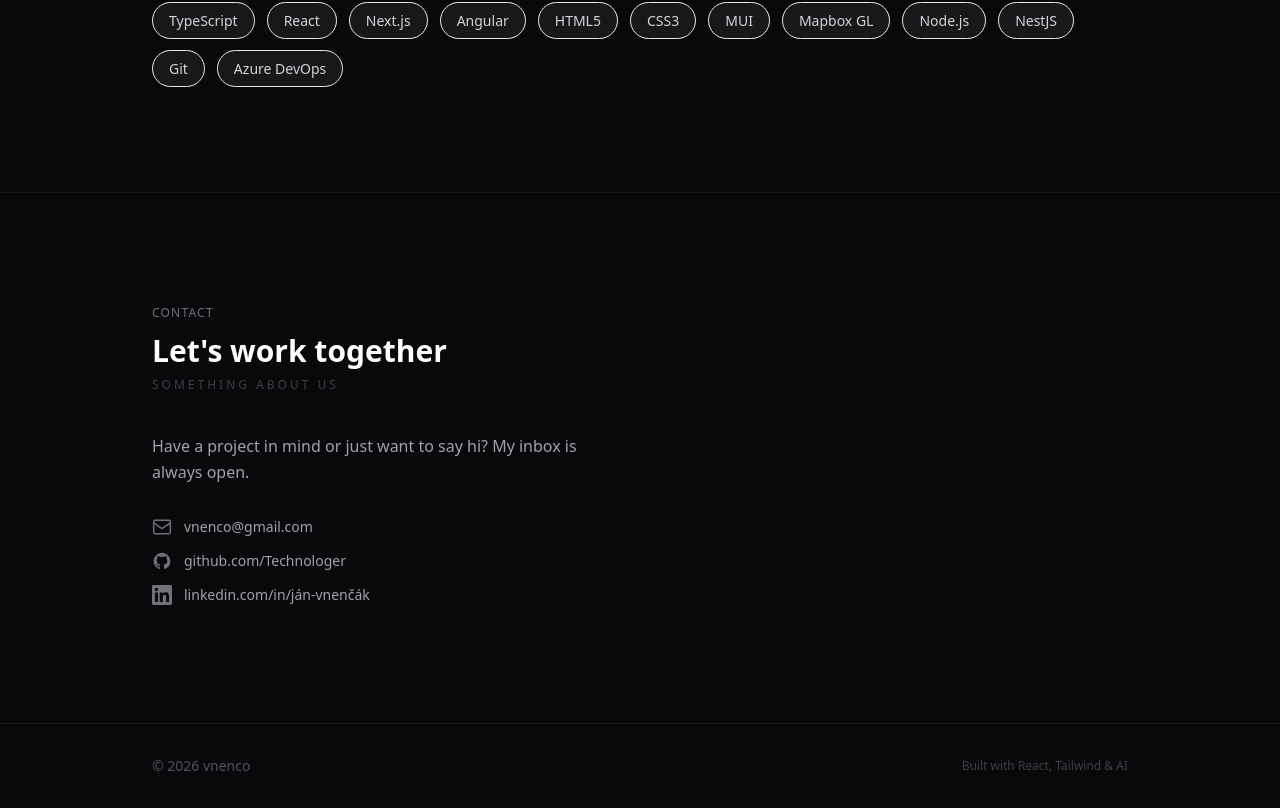
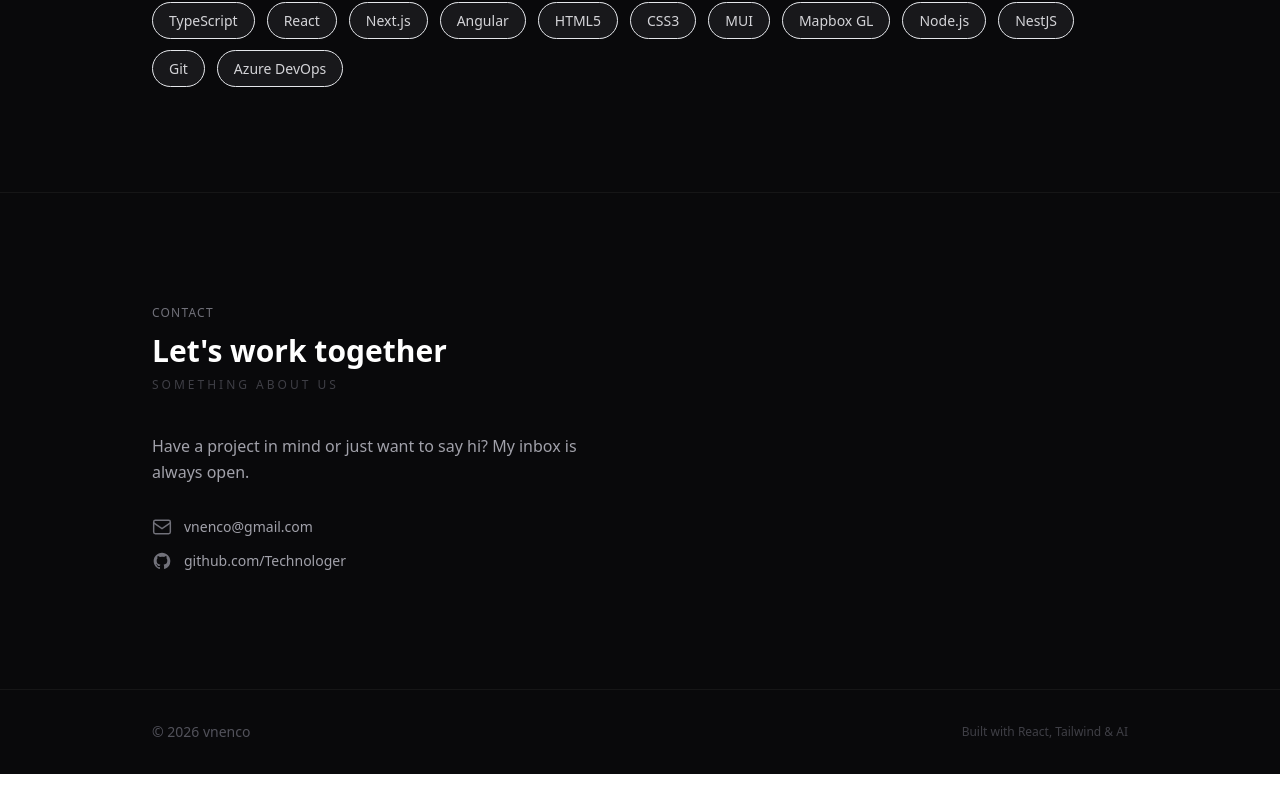
Before and after one commit to Technologer/personal-web, a React (Vite) app: page / in a window 1280 px wide. Shown: the part 1746-2554 px from the top of the page. After the commit the page ends 2520 px from the top, so only its background shows below. Built offline with nearby package versions, Linux system fonts and the light colour scheme.

Commit message:
update contacts

```diff
--- a/src/constants/index.jsx
+++ b/src/constants/index.jsx
@@ -53,13 +53,4 @@
       </svg>
     ),
   },
-  {
-    label: "linkedin.com/in/ján-vnenčák",
-    href: "https://www.linkedin.com/in/ján-vnenčák-5a449310a",
-    icon: (
-      <svg width="20" height="20" fill="currentColor" viewBox="0 0 24 24">
-        <path d="M20.447 20.452h-3.554v-5.569c0-1.328-.027-3.037-1.852-3.037-1.853 0-2.136 1.445-2.136 2.939v5.667H9.351V9h3.414v1.561h.046c.477-.9 1.637-1.85 3.37-1.85 3.601 0 4.267 2.37 4.267 5.455v6.286zM5.337 7.433a2.062 2.062 0 01-2.063-2.065 2.064 2.064 0 112.063 2.065zm1.782 13.019H3.555V9h3.564v11.452zM22.225 0H1.771C.792 0 0 .774 0 1.729v20.542C0 23.227.792 24 1.771 24h20.451C23.2 24 24 23.227 24 22.271V1.729C24 .774 23.2 0 22.222 0h.003z" />
-      </svg>
-    ),
-  },
 ];
```
